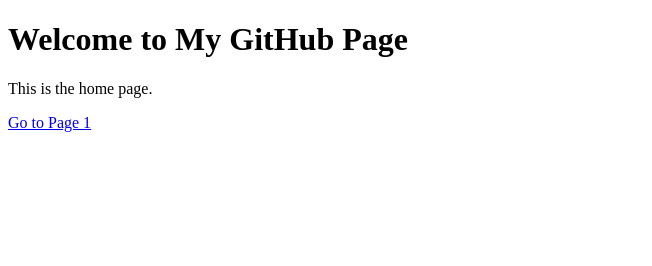
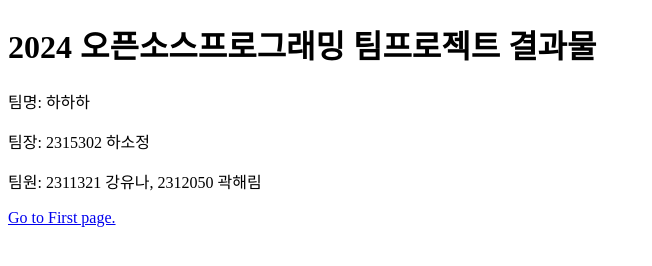
Before and after one commit to sojeong26/hahaha, a plain HTML site: page index.html in a window 1280 px wide. Shown: the whole page, without its empty margins (0-652 px from the left). Drawn offline with Linux system fonts and the light colour scheme.

Commit message:
Update index.html
웹사이트 배포를 위한 임의의 index.html 추가

```diff
--- a/index.html
+++ b/index.html
@@ -1,13 +1,15 @@
 <!DOCTYPE html>
-<html lang="en">
+<html lang="ko">
 <head>
     <meta charset="UTF-8">
     <meta name="viewport" content="width=device-width, initial-scale=1.0">
     <title>My GitHub Page</title>
 </head>
 <body>
-    <h1>Welcome to My GitHub Page</h1>
-    <p>This is the home page.</p>
-    <p><a href="website/page1.html">Go to Page 1</a></p>
+    <h1>2024 오픈소스프로그래밍 팀프로젝트 결과물</h1>
+    <p>팀명: 하하하</p>
+    <p>팀장: 2315302 하소정</p>
+    <p>팀원: 2311321 강유나, 2312050 곽해림</p>
+    <p><a href="website/page1.html">Go to First page.</a></p>
 </body>
 </html>
```
